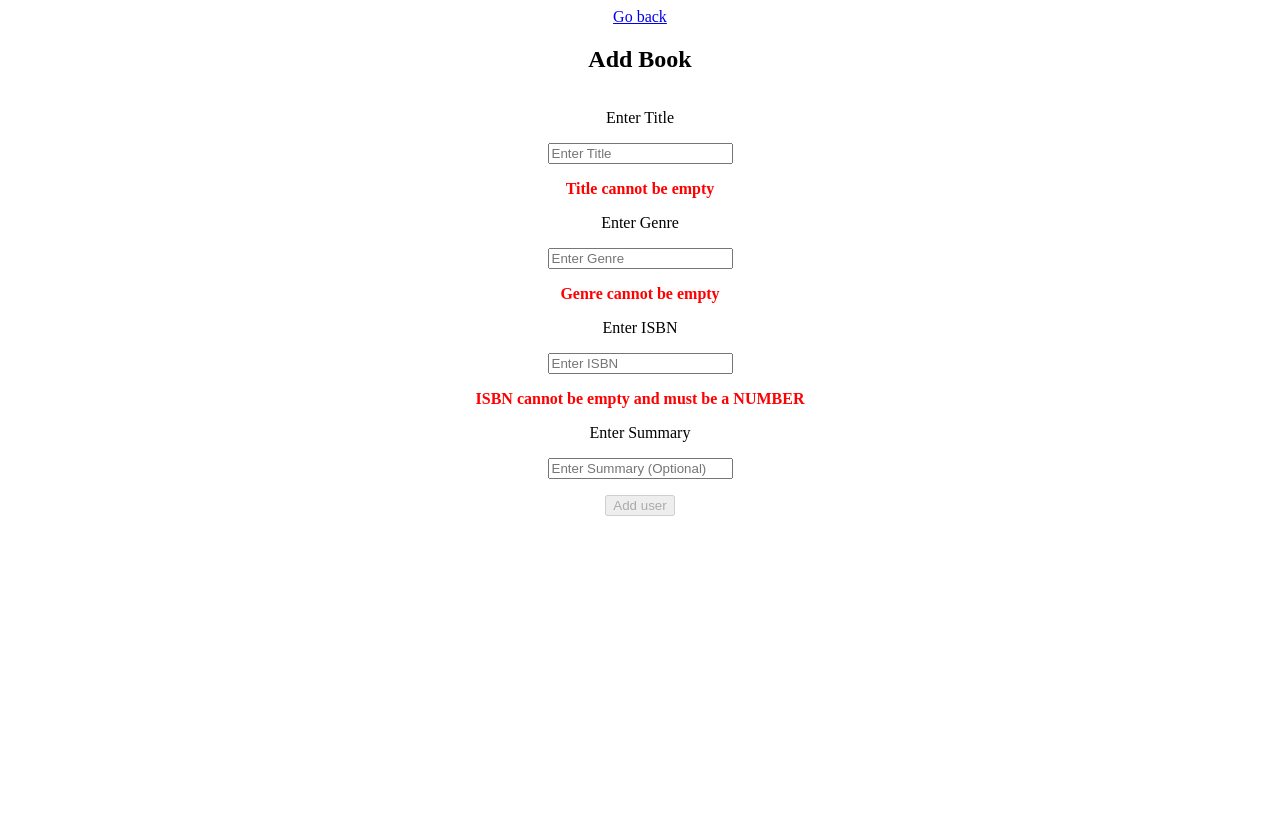
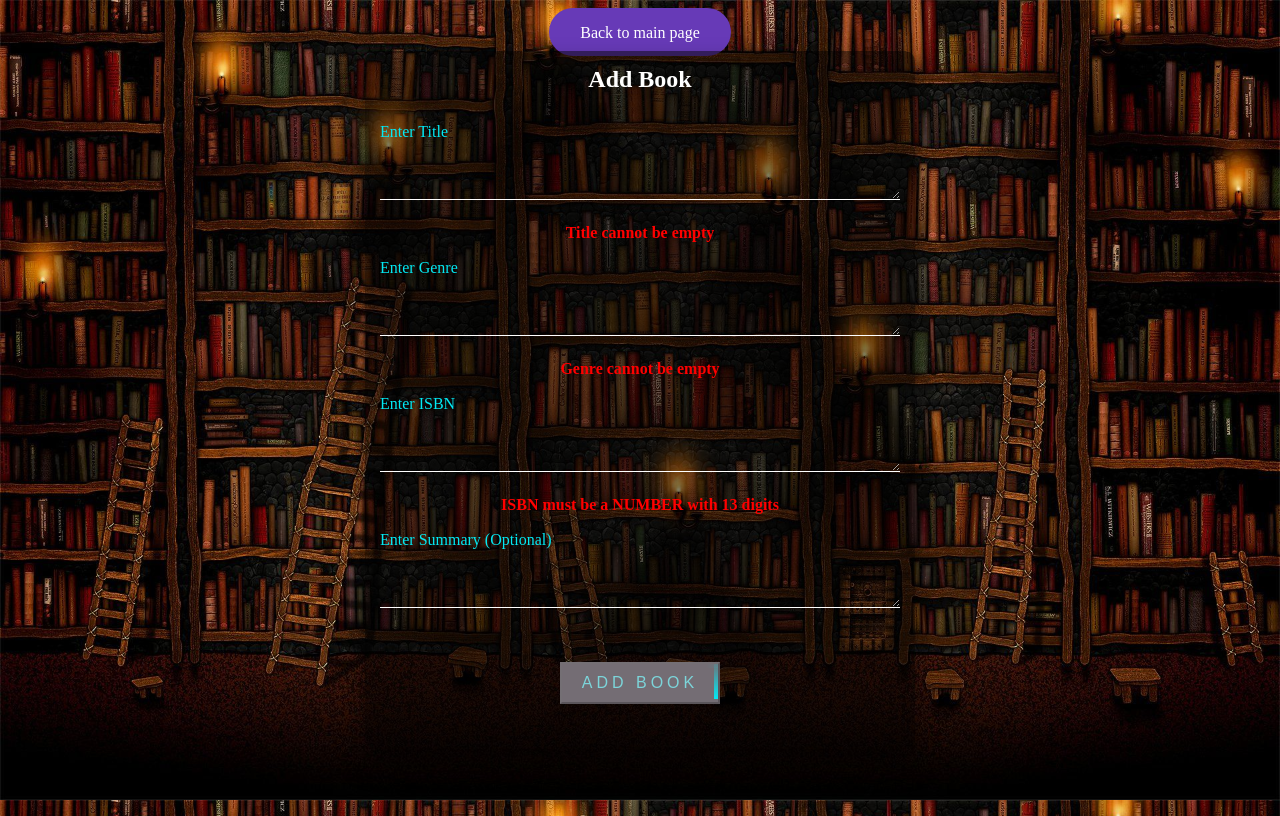
Before and after one commit to munnigel/React-Redux-CRUD-booklist, a React (Create React App) app: page /add in a window 1280 px wide. Built offline with nearby package versions, Linux system fonts and the light colour scheme.

Commit message:
Completed Version 1

```diff
--- a/src/App.css
+++ b/src/App.css
@@ -1,6 +1,26 @@
-.html {
-  background-color: #f5f5f5;
+html {
+  background-image: url(/images/bg2.jpg);
+  background-repeat: no-repeat;
+  background-size: cover;
+  background-position: center;
+  background-attachment: fixed;
 }
+
+/* SEARCH BAR */
+.searchvalue {
+  align-self: center;
+  width: 25%;
+  padding: 10px 0;
+  font-size: 16px;
+  color: #fff;
+  margin-top: 20px;
+  border: none;
+  border-bottom: 1px solid #fff;
+  outline: none;
+  background: transparent;
+
+}
+
 
 
 /* EACH BOOK DESCRIPTION CARD */
@@ -63,7 +83,10 @@ b {
 }
 
 
-/* ADD BOOK BUTTON */
+
+
+
+/* ADD BOOK AND UPDATE BOOK BUTTON */
 .HOVER {
   --width: 100%;
   --time: 0.9s;
@@ -78,8 +101,9 @@ b {
   padding: 1em;
 
   color: white;
-  background: rgb(43, 28, 97);
+  background: #673ab7;
   overflow: hidden;
+  cursor: pointer;
 }
 
 .HOVER text {
@@ -113,6 +137,164 @@ b {
 }
 
 .HOVER:hover span {
-  width: calc(var(--width) * 2.25);
-  padding-top: calc(var(--width) * 2.25);
+  width: calc(var(--width) * 2.5);
+  padding-top: calc(var(--width) * 2.5);
 }
+
+
+
+/* ADDING BOOK PAGE */
+.Book h1 {
+  margin: 0 0 30px;
+  padding: 0;
+  color: #fff;
+  text-align: center;
+}
+
+.Book {
+  position: absolute;
+  top: 50%;
+  left: 50%;
+  width: 550px;
+  padding: 15px;
+  transform: translate(-50%, -50%);
+  background: rgba(0,0,0,.5);
+  box-sizing: border-box;
+  box-shadow: 0 15px 25px rgba(0,0,0,.6);
+  border-radius: 10px;
+}
+
+.Book .input-box {
+  position: relative;
+}
+
+
+.Book .input-box textarea {
+  width: 100%;
+  padding: 10px 0;
+  font-size: 16px;
+  color: #fff;
+  margin-top: 20px;
+  margin-bottom: 20px;
+  border: none;
+  border-bottom: 1px solid #fff;
+  outline: none;
+  background: transparent;
+}
+
+label {
+  position: absolute;
+  top:-10px;
+  left: 0;
+  padding: 10px 0;
+  font-size: 16px;
+  color: #03e9f4;
+}
+
+
+
+.add-btn {
+  position: relative;
+  display: inline-block;
+  padding: 10px 20px;
+  color: #7cd5da;
+  background-color: #746d74;
+  font-size: 16px;
+  text-decoration: none;
+  text-transform: uppercase;
+  overflow: hidden;
+  transition: .5s;
+  margin-top: 40px;
+  letter-spacing: 4px;
+  margin: 30px;
+}
+
+.add-btn:hover {
+  background: #03e9f4;
+  color: #fff;
+  border-radius: 5px;
+  box-shadow: 0 0 5px #03e9f4,
+              0 0 25px #03e9f4,
+              0 0 50px #03e9f4,
+              0 0 100px #03e9f4;
+}
+
+.add-btn span {
+  position: absolute;
+  display: block;
+}
+
+.add-btn span:nth-child(1) {
+  top: 0;
+  left: -100%;
+  width: 100%;
+  height: 4px;
+  background: linear-gradient(90deg, transparent, #03e9f4);
+  animation: btn-anim1 1s linear infinite;
+}
+
+@keyframes btn-anim1 {
+  0% {
+    left: -100%;
+  }
+  50%,100% {
+    left: 100%;
+  }
+}
+
+.add-btn span:nth-child(2) {
+  top: -100%;
+  right: 0;
+  width: 4px;
+  height: 100%;
+  background: linear-gradient(180deg, transparent, #03e9f4);
+  animation: btn-anim2 1s linear infinite;
+  animation-delay: .25s
+}
+
+@keyframes btn-anim2 {
+  0% {
+    top: -100%;
+  }
+  50%,100% {
+    top: 100%;
+  }
+}
+
+.add-btn span:nth-child(3) {
+  bottom: 0;
+  right: -100%;
+  width: 100%;
+  height: 4px;
+  background: linear-gradient(270deg, transparent, #03e9f4);
+  animation: btn-anim3 1s linear infinite;
+  animation-delay: .5s
+}
+
+@keyframes btn-anim3 {
+  0% {
+    right: -100%;
+  }
+  50%,100% {
+    right: 100%;
+  }
+}
+
+.add-btn span:nth-child(4) {
+  bottom: -100%;
+  left: 0;
+  width: 4px;
+  height: 100%;
+  background: linear-gradient(360deg, transparent, #03e9f4);
+  animation: btn-anim4 1s linear infinite;
+  animation-delay: .75s
+}
+
+@keyframes btn-anim4 {
+  0% {
+    bottom: -100%;
+  }
+  50%,100% {
+    bottom: 100%;
+  }
+}
--- a/src/components/AddBookPage.js
+++ b/src/components/AddBookPage.js
@@ -4,7 +4,6 @@ import {useState} from 'react';
 import { addBook } from '../features/books';
 import styled from 'styled-components';
 import { useNavigate } from 'react-router-dom';
-import {Link} from 'react-router-dom';
 
 
 function AddBookPage() {
@@ -22,7 +21,7 @@ function AddBookPage() {
 
     const handleSubmit = (event) => {
         event.preventDefault();
-        if (title.length === 0 || isbn.length === 0 || genre.length === 0 || isNumber(isbn) === false) {
+        if (title.length === 0 || isbn.length === 0 || genre.length === 0 || isNumber(isbn) === false || isbn.length !== 13) {
             setError(true);
         }
         if (title&&isbn&&genre) {
@@ -34,7 +33,7 @@ function AddBookPage() {
     }
 
     useEffect(() => {
-        if (title.length === 0 || isbn.length === 0 || genre.length === 0 || isNumber(isbn) === false) {
+        if (title.length === 0 || isbn.length === 0 || genre.length === 0 || isNumber(isbn) === false || isbn.length !== 13) {
             setError(true);
         }
         else {
@@ -47,51 +46,50 @@ function AddBookPage() {
 
   return (
     <Container>
-        <Link to="/">
-            <div>Go back</div>
-        </Link>
-        <h1>Add Book</h1>
+        <a class="HOVER" onClick={() => {navigate('/');}}>
+            <span></span>
+            <text id='btn'>Back to main page</text>
+        </a>
+
         <form onSubmit={handleSubmit}>
-            <div className="addUser">
-                <p>
+            <div className="Book">
+                <h1> Add Book </h1>
+                <div class="input-box">
+                    <textarea type="text" rows="2" onChange={(event) => {
+                    setTitle(event.target.value)}}/>
                     <label>Enter Title</label>
-                </p>
-                <p>
-                    <input type="text" placeholder="Enter Title"  onChange={(event) => {
-                    setTitle(event.target.value)}}/>
-                </p>
-                {error&&title.length<=0?
-                <Label >Title cannot be empty</Label>: ''}
+                    {error&&title.length<=0?
+                    <Lbl >Title cannot be empty</Lbl>: ''}
+                </div>
 
-                <p>
+                <div class="input-box">
+                    <textarea type="text" onChange={(event) => {
+                    setGenre(event.target.value)}}/>
                     <label>Enter Genre</label>
-                </p>
-                <p>
-                    <input type="text" placeholder="Enter Genre"  onChange={(event) => {
-                    setGenre(event.target.value)}}/>
-                </p>
-                {error&&genre.length<=0?
-                <Label >Genre cannot be empty</Label>: ''}
+                    {error&&genre.length<=0?
+                    <Lbl >Genre cannot be empty</Lbl>: ''}
+                </div>
 
-                <p>
+                <div class="input-box">
+                    <textarea type="text" onChange={(event) => {
+                    setIsbn(event.target.value)}} />
                     <label>Enter ISBN</label>
-                </p>
-                <p>
-                    <input type="text" placeholder="Enter ISBN"  onChange={(event) => {
-                    setIsbn(event.target.value)}} />
-                </p>
-                {error&&(isbn.length<=0||isNumber(isbn)===false)?
-                <Label >ISBN cannot be empty and must be a NUMBER</Label>: ''}
+                    {error&&(isbn.length<=0||isNumber(isbn)===false||isbn.length!==13)?
+                    <Lbl >ISBN must be a NUMBER with 13 digits</Lbl>: ''}
+                </div>
 
-                <p>
-                    <label>Enter Summary</label>
-                </p>
-                <p>
-                    <input type="text" placeholder="Enter Summary (Optional)"  onChange={(event) => {
+                <div class="input-box">
+                    <textarea type="text" onChange={(event) => {
                     setSummary(event.target.value)}} />
-                </p>
-                <button type="submit" disabled={error}>Add user</button>
-
+                    <label>Enter Summary (Optional) </label>
+                </div>
+                    <button type="submit" disabled={error} class="add-btn">
+                        <span></span>
+                        <span></span>
+                        <span></span>
+                        <span></span>
+                        Add book
+                    </button>
             </div>
         </form>
     </Container>
@@ -105,13 +103,12 @@ flex-direction: column;
 text-align: center;
 height: 100vh;
 `
-const Label = styled.label`
+const Lbl = styled.div`
     color: red;
     font-weight: bold;
+    height: 20px;
+    margin-bottom: 15px;
 `
 
 
-
-
-
 export default AddBookPage
--- a/src/components/EditBookPage.js
+++ b/src/components/EditBookPage.js
@@ -5,7 +5,6 @@ import {useEffect, useState} from 'react';
 import React from 'react';
 import styled from 'styled-components';
 import { useNavigate, useParams } from 'react-router-dom';
-import { Link } from "react-router-dom";
 
 const EditBookPage = () => {
 
@@ -34,31 +33,53 @@ const EditBookPage = () => {
 
     return (
         <Container>
-            <Link to="/">
-                <div>Go back</div>
-            </Link>
-            <h1>Edit Book</h1>
+            <a class="HOVER" onClick={() => {navigate('/');}}>
+            <span></span>
+            <text id='btn'>Back to main page</text>
+        </a>
             <form onSubmit={handleSubmit}>
-                <div>
-                    New Title:
-                    <input type="text" value={title} onChange={(e) => setTitle(e.target.value)} />
+                <div className="Book">
+                    <h1> Edit Book </h1>
+                    <div class="input-box">
+                        <textarea type="text" value={title} onChange={(e) => setTitle(e.target.value)} />
+                        <label>Title</label>
+                    </div>
+
+
+
+                    <div class="input-box">
+                        <textarea type="text" value={genre} onChange={(e) => setGenre(e.target.value)} />
+                        <label>Genre</label>
+                    </div>
+
+                    <div class="input-box">
+                        <textarea type="text" value={summary} onChange={(e) => setBookSumm(e.target.value)} />
+                        <label>Summary</label>
+                    </div>
+
+                        <button type="submit" class="add-btn">
+                            <span></span>
+                            <span></span>
+                            <span></span>
+                            <span></span>
+                             Update book
+                        </button>
+
+                        <button class="add-btn" onClick={() => {
+                            dispatch(deleteBook(isbn));
+                            navigate('/');
+                                }
+                        }>
+                            <span></span>
+                            <span></span>
+                            <span></span>
+                            <span></span>
+                            Delete
+                        </button>
                 </div>
-                <div>
-                    New Genre:
-                    <input type="text" value={genre} onChange={(e) => setGenre(e.target.value)} />
-                </div>
-                <div>
-                    New Description:
-                    <input type="text" value={summary} onChange={(e) => setBookSumm(e.target.value)} />
-                </div>
-                    <button type="submit">Update</button>
             </form>
 
-            <button onClick={() => {
-                dispatch(deleteBook(isbn));
-                navigate('/');
-            }
-            }>Delete</button>
+
 
 
         </Container>
@@ -73,4 +94,5 @@ text-align: center;
 height: 100vh;
 `
 
+
 export default EditBookPage;
--- a/src/components/MainBookPage.js
+++ b/src/components/MainBookPage.js
@@ -4,61 +4,35 @@ import React from 'react';
 import styled from 'styled-components';
 import { Link } from "react-router-dom";
 import { useNavigate } from "react-router-dom";
+import { useState } from "react";
 
 
 const MainBookPage = () => {
     const bookList = useSelector((state) => state.books.value);
     const navigate = useNavigate();
+    const [searchTerm, setSearchTerm] = useState('');
 
-
-    //FOR HOVERING ANIMATION OF "ADD BOOK BUTTON"
-    const ANIMATEDCLASSNAME = "animated";
-    const ELEMENTS = document.querySelectorAll(".HOVER");
-    const ELEMENTS_SPAN = [];
-
-    ELEMENTS.forEach((element, index) => {
-    let addAnimation = false;
-    // Elements that contain the "FLASH" class, add a listener to remove
-    // animation-class when the animation ends
-        if (element.classList[1] == "FLASH") {
-            element.addEventListener("animationend", e => {
-            element.classList.remove(ANIMATEDCLASSNAME);
-            });
-            addAnimation = true;
-        }
-
-    // If The span element for this element does not exist in the array, add it.
-        if (!ELEMENTS_SPAN[index])
-            ELEMENTS_SPAN[index] = element.querySelector("span");
-
-        element.addEventListener("mouseover", e => {
-            ELEMENTS_SPAN[index].style.left = e.pageX - element.offsetLeft + "px";
-            ELEMENTS_SPAN[index].style.top = e.pageY - element.offsetTop + "px";
-
-            // Add an animation-class to animate via CSS.
-            if (addAnimation) element.classList.add(ANIMATEDCLASSNAME);
-        });
-
-        element.addEventListener("mouseout", e => {
-            ELEMENTS_SPAN[index].style.left = e.pageX - element.offsetLeft + "px";
-            ELEMENTS_SPAN[index].style.top = e.pageY - element.offsetTop + "px";
-        });
-    });
 
 
     return (
         <Container>
-            <a class="HOVER">
+            <a class="HOVER" onClick={() => {navigate('/add');}}>
                 <span></span>
-                <text id='btn'
-                    onClick={() => {
-                        navigate('/add');
-                    }}>Add book</text>
+                <text id='btn'>Add book</text>
             </a>
+
+            <input type="text" placeholder="Search book by title" class="searchvalue" onChange={event => {
+                setSearchTerm(event.target.value);
+            }}/>
 
 
             <div className="displayBooks">
-                        {bookList.map((book) => {
+                        {bookList.filter((val) => {
+                            if (searchTerm==="") {
+                                return val;
+                            }
+                            return val.title.toLowerCase().includes(searchTerm.toLowerCase());
+                        }).map((book) => {
                         return (
                             <Link style={{textDecoration: 'none'}} to={`/edit/${book.isbn}`}>
                                 <div class="card">
@@ -78,8 +52,8 @@ const MainBookPage = () => {
                             </Link>
                         );
                         })}
-            </div>
-    </Container>
+                </div>
+        </Container>
     )
 }
 
@@ -96,37 +70,6 @@ height:100%;
 font-family:sans-serif;
 `
 
-const Button = styled.button`
-position: relative;
-background: rebeccapurple;
-width: 100px;
-height: 100px;
-border-radius: 30%;
-color: white;
-font-family: Verdana;
-font-weight: bold;
-font-size: 20px;
-cursor: pointer;
-padding: 0;
-display: flex;
-justify-content: center;
-align-items: center;
-margin-left: auto;
-margin-right: auto;
-
-transform: translate(-3px, 3px);
-&:hover {
-    animation: shake-circle-02 .1s infinite alternate;
-}
-@keyframes shake-circle-02 {
-    0% { transform: translate(-1px, 1px); }
-    33% { transform: translate(-1px, 2px); }
-    66% { transform: translate(-2px, 2px); }
-    100% { transform: translate(-2px, 1px); }
-}
-
-`
-
 
 
 export default MainBookPage
```
Also changed, not shown: images/bg2.jpg (added).
